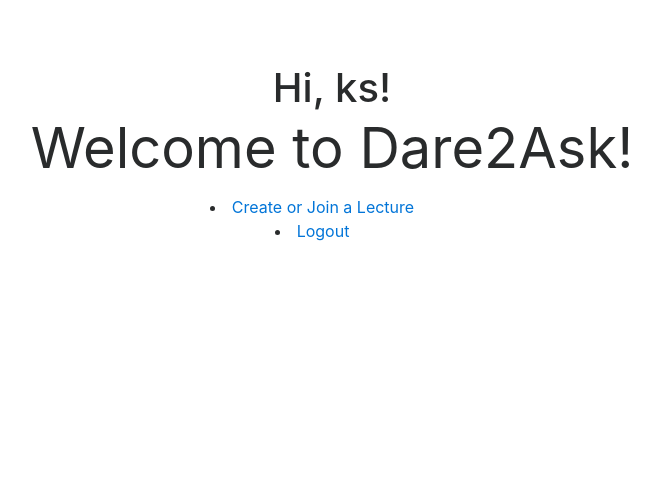
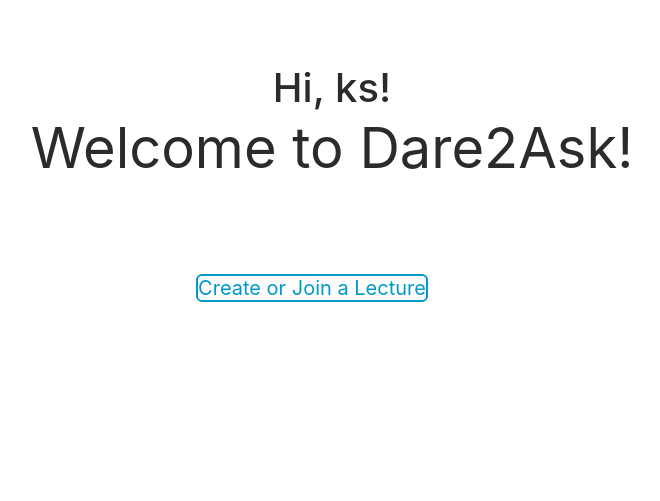
Before and after one commit to EivindFa/dare2ask, a Django app: page /dare2ask/ in a window 1280 px wide. Shown: the part 199-700 px from the top of the page, without its empty margins (328-988 px from the left). Before the commit the page ends 440 px from the top, so only its background shows below. Run offline with Django 3.2, Linux system fonts and the light colour scheme; a user stored in the database is signed in; data comes from the database, SQL or seed files in the repository; some libraries are stand-ins or nearby versions.

Commit message:
Button on index.html

```diff
--- a/templates/dare2ask/index.html
+++ b/templates/dare2ask/index.html
@@ -1,7 +1,35 @@
 <!DOCTYPE html>
+
+
+<style>
+	.button1{
+		font-size: 20px;
+		 color: #0099CC;
+		 background: transparent;
+		 border: 2px solid #0099CC;
+		 border-radius: 6px;
+		 transition-duration: 0.4s;
+		 cursor: pointer;
+
+
+	}
+	.button1:hover {
+		color: #DA70D6;
+		background-color: #008CBA;
+		color: white;
+	}
+	.button1:active {
+		color: #DA70D6;
+		position:relative;
+		top:1px;
+	}
+
+</style>
 
 {% extends 'dare2ask/base.html' %}
 {% load staticfiles %}
+
+
 
 {% block title_block %}
 	Dare2Ask!
@@ -13,16 +41,18 @@
 		{% if user.is_authenticated %}
 			<h1>Hi, {{user}}! </br> </h1>
 		{% endif %}
-		<a>Welcome to Dare2Ask!</a><br />
+		<p>Welcome to Dare2Ask!</p><br />
 	</ul>
 </div>
 {% endblock %}
 {% block headertext %}
 {% if user.is_authenticated %}
-	<li><a href = "{% url 'dare2ask:lecture' %}">Create or Join a Lecture</a></li>
-	<li><a href="{% url 'auth_logout' %}?next=/dare2ask/">Logout</a></li>
+	<div class="buttonsIndex">
+	<a href = "{% url 'dare2ask:lecture' %}" class="button1">Create or Join a Lecture</a>
+	<!--<a href="{% url 'auth_logout' %}?next=/dare2ask/" class=button1>Logout</a> -->
 {% else %}
 	<li><a href="{% url 'registration_register' %}"> Register with us to get started!</a></li>
+</div>
 {% endif %}
 {% endblock %}
 {% block headerlowleft %}
```
